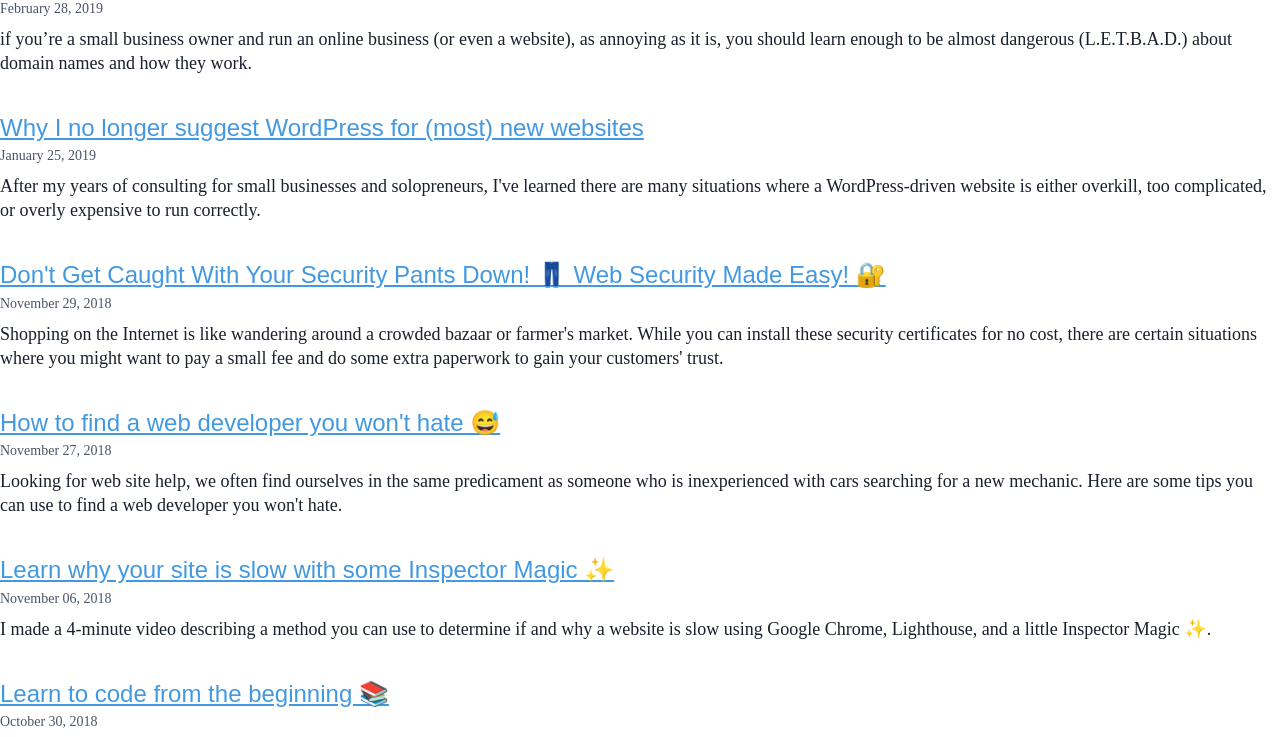
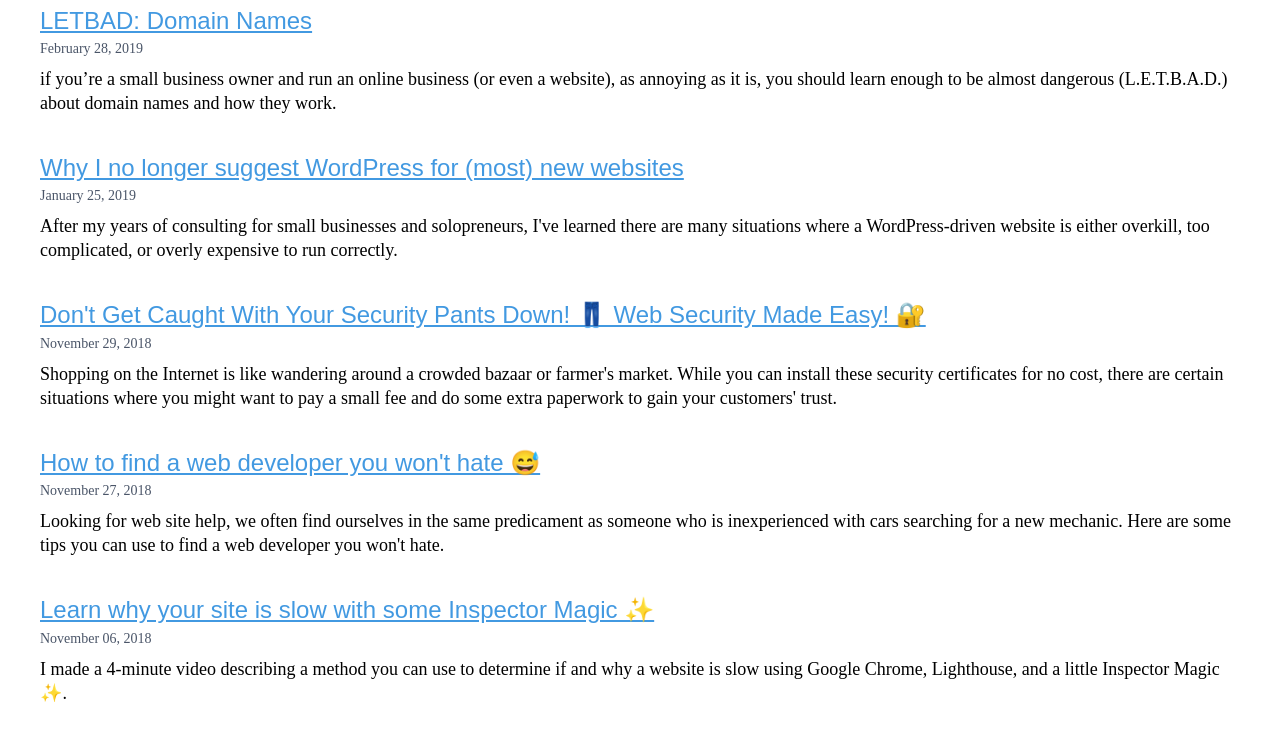
Before and after one commit to chrisjm/chrisjmears-gatsby, a Gatsby site: page /blog in a window 1280 px wide. Shown: the part 240-977 px from the top of the page. Built offline with nearby package versions, Linux system fonts and the light colour scheme; Gatsby itself is replaced by a stand-in of ours; some packages are replaced by stand-ins of ours.

Commit message:
Add Section around Blog page

```diff
--- a/src/pages/blog.js
+++ b/src/pages/blog.js
@@ -3,6 +3,7 @@
 
 import Layout from '../components/layout';
 import SEO from '../components/seo';
+import Section from '../components/section';
 
 function BlogIndex(props) {
   const { data } = props;
@@ -12,6 +13,7 @@
   return (
     <Layout location={props.location} title={siteTitle}>
       <SEO title="All posts" />
+      <Section>
         <h1 className="text-4xl mb-6">Blog</h1>
         <div className="blog-list">
           {posts.map(({ node }) => {
@@ -23,7 +25,9 @@
                     {title}
                   </Link>
                 </h3>
-              <span className="post-date mb-2 block text-sm text-gray-700">{node.frontmatter.date}</span>
+                <span className="post-date mb-2 block text-sm text-gray-700">
+                  {node.frontmatter.date}
+                </span>
                 <p
                   className="post-excerpt text-lg"
                   dangerouslySetInnerHTML={{
@@ -34,6 +38,7 @@
             );
           })}
         </div>
+      </Section>
     </Layout>
   );
 }
```
Lines whose indentation alone changed are shown as unchanged.
